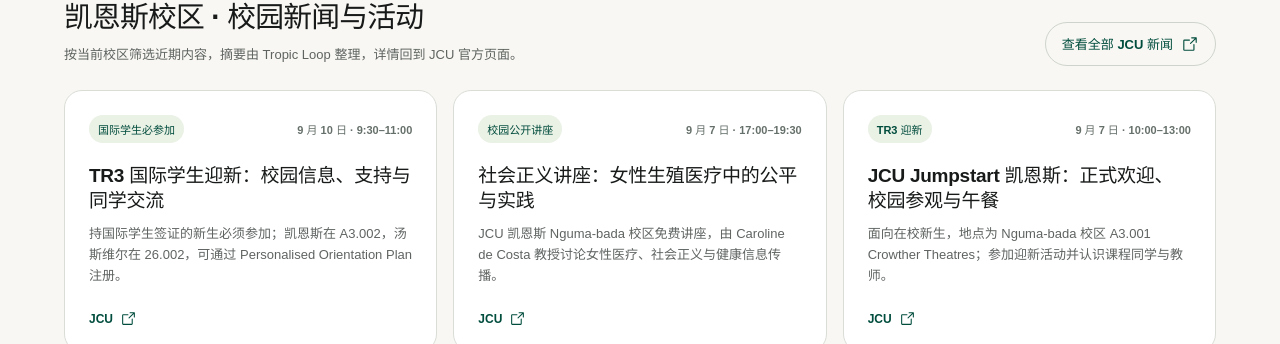
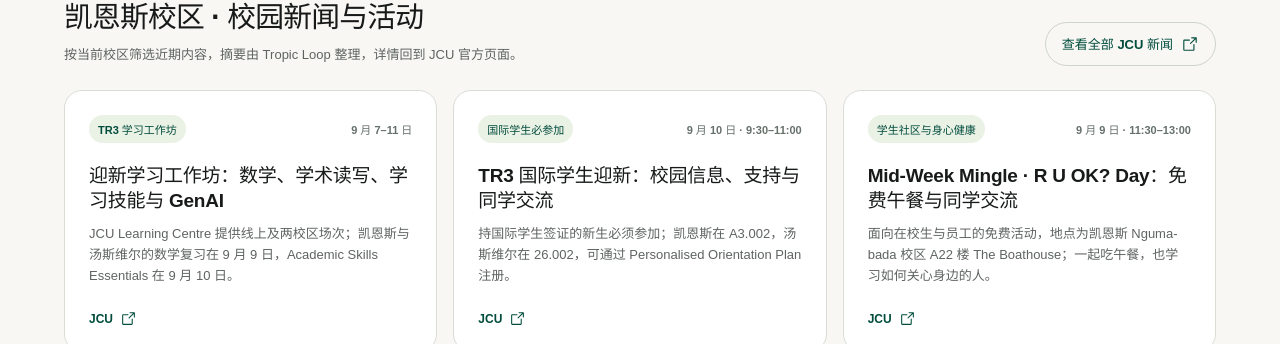
Before and after one commit to Haodong-Zhang1/Tropic-Loop-Website, a React (Vite) app: page / in a window 1280 px wide. Shown: the part 608-952 px from the top of the page. Built offline with nearby package versions, Linux system fonts and the light colour scheme.

Commit message:
Refresh September campus activities

```diff
--- a/src/data/content.js
+++ b/src/data/content.js
@@ -413,7 +413,7 @@
       newsTitle: "校园新闻与活动",
       newsIntro: "按当前校区筛选近期内容，摘要由 Tropic Loop 整理，详情回到 JCU 官方页面。",
       allNews: "查看全部 JCU 新闻",
-      newsUpdated: "内容更新于 2026 年 8 月 29 日",
+      newsUpdated: "内容更新于 2026 年 9 月 4 日",
       exploreTitle: "从校园开始",
       exploreIntro: "官方校园信息、住宿与创新空间，一次找到正确入口。",
     },
@@ -521,7 +521,7 @@
       newsTitle: "Campus news and events",
       newsIntro: "Recent stories are filtered by campus, summarised by Tropic Loop and linked back to the official JCU page.",
       allNews: "View all JCU news",
-      newsUpdated: "Content updated 29 August 2026",
+      newsUpdated: "Content updated 4 September 2026",
       exploreTitle: "Start with the campus",
       exploreIntro: "Official campus information, housing and innovation spaces with the right next link.",
     },
@@ -628,6 +628,26 @@
 
 export const campusNews = [
   {
+    id: "tax-time-townsville-2026",
+    campus: "townsville",
+    date: "2026-09-16",
+    dateLabel: { zh: "9 月 16 日 · 13:00–16:00", en: "16 Sep · 1–4pm" },
+    category: { zh: "学生税务支持", en: "Student tax support" },
+    title: { zh: "学生报税实用课：MyGov、收入、抵扣与 Medicare levy", en: "Tax Time Made Simple: MyGov, income, deductions and the Medicare levy" },
+    summary: { zh: "JCU Tax Clinic 面向在校生的免费实用课，地点为汤斯维尔校区 506 楼 117 室；报名于 9 月 14 日截止。", en: "A free practical session for current students from the JCU Tax Clinic in Building 506, Room 117, Townsville; registrations close 14 September." },
+    url: "https://www.jcu.edu.au/events/2026/september/tax-time-made-simple-for-uni-students",
+  },
+  {
+    id: "trimester-3-learning-centre-workshops-2026",
+    campus: "both",
+    date: "2026-09-11",
+    dateLabel: { zh: "9 月 7–11 日", en: "7–11 Sep" },
+    category: { zh: "TR3 学习工作坊", en: "TR3 study workshops" },
+    title: { zh: "迎新学习工作坊：数学、学术读写、学习技能与 GenAI", en: "Orientation workshops: maths, academic reading and writing, study skills and GenAI" },
+    summary: { zh: "JCU Learning Centre 提供线上及两校区场次；凯恩斯与汤斯维尔的数学复习在 9 月 9 日，Academic Skills Essentials 在 9 月 10 日。", en: "JCU Learning Centre offers online and campus sessions; Cairns and Townsville host Maths Refresher on 9 September and Academic Skills Essentials on 10 September." },
+    url: "https://www.jcu.edu.au/students/learningcentre/workshops/orientation-registration",
+  },
+  {
     id: "trimester-3-international-orientation-2026",
     campus: "both",
     date: "2026-09-10",
@@ -638,44 +658,24 @@
     url: "https://www.jcu.edu.au/events/2026/september/trimester-3-compulsory-international-orientation",
   },
   {
-    id: "social-justice-townsville-2026",
+    id: "mid-week-mingle-r-u-ok-cairns-2026",
+    campus: "cairns",
+    date: "2026-09-09",
+    dateLabel: { zh: "9 月 9 日 · 11:30–13:00", en: "9 Sep · 11:30am–1pm" },
+    category: { zh: "学生社区与身心健康", en: "Student community and wellbeing" },
+    title: { zh: "Mid-Week Mingle · R U OK? Day：免费午餐与同学交流", en: "Mid-Week Mingle · R U OK? Day: free lunch and student connection" },
+    summary: { zh: "面向在校生与员工的免费活动，地点为凯恩斯 Nguma-bada 校区 A22 楼 The Boathouse；一起吃午餐，也学习如何关心身边的人。", en: "A free event for current students and staff at The Boathouse, Building A22, Cairns, with lunch and practical conversations about checking in with others." },
+    url: "https://www.jcu.edu.au/events/2026/september/mid-week-mingle-r-u-ok-day",
+  },
+  {
+    id: "live-at-lunch-r-u-ok-townsville-2026",
     campus: "townsville",
     date: "2026-09-09",
-    dateLabel: { zh: "9 月 9 日 · 17:00–19:30", en: "9 Sep · 5–7:30pm" },
-    category: { zh: "校园公开讲座", en: "Campus lecture" },
-    title: { zh: "社会正义讲座：女性生殖医疗中的公平与实践", en: "Social Justice Lecture: equity in women's reproductive healthcare" },
-    summary: { zh: "JCU 汤斯维尔 Bebegu Yumba 校区免费讲座，由 Caroline de Costa 教授分享医疗公平的历史、现状与未竟议题。", en: "A free public lecture at JCU Townsville, with Professor Caroline de Costa examining the history, present practice and unfinished work of healthcare equity." },
-    url: "https://www.jcu.edu.au/events/2026/september/social-justice-lecture-2026-townsville",
-  },
-  {
-    id: "social-justice-cairns-2026",
-    campus: "cairns",
-    date: "2026-09-07",
-    dateLabel: { zh: "9 月 7 日 · 17:00–19:30", en: "7 Sep · 5–7:30pm" },
-    category: { zh: "校园公开讲座", en: "Campus lecture" },
-    title: { zh: "社会正义讲座：女性生殖医疗中的公平与实践", en: "Social Justice Lecture: equity in women's reproductive healthcare" },
-    summary: { zh: "JCU 凯恩斯 Nguma-bada 校区免费讲座，由 Caroline de Costa 教授讨论女性医疗、社会正义与健康信息传播。", en: "A free public lecture at JCU Cairns, with Professor Caroline de Costa discussing women's healthcare, social justice and health communication." },
-    url: "https://www.jcu.edu.au/events/2026/september/social-justice-lecture-2026-cairns",
-  },
-  {
-    id: "trimester-3-jumpstart-cairns-2026",
-    campus: "cairns",
-    date: "2026-09-07",
-    dateLabel: { zh: "9 月 7 日 · 10:00–13:00", en: "7 Sep · 10am–1pm" },
-    category: { zh: "TR3 迎新", en: "TR3 orientation" },
-    title: { zh: "JCU Jumpstart 凯恩斯：正式欢迎、校园参观与午餐", en: "JCU Jumpstart Cairns: official welcome, campus tour and lunch" },
-    summary: { zh: "面向在校新生，地点为 Nguma-bada 校区 A3.001 Crowther Theatres；参加迎新活动并认识课程同学与教师。", en: "For new current students at A3.001 Crowther Theatres, Nguma-bada campus, with orientation activities and opportunities to meet classmates and lecturers." },
-    url: "https://www.jcu.edu.au/events/2026/september/trimester-3-official-welcome-jcu-jumpstart-cairns",
-  },
-  {
-    id: "trimester-3-jumpstart-townsville-2026",
-    campus: "townsville",
-    date: "2026-09-07",
-    dateLabel: { zh: "9 月 7 日 · 10:00–13:00", en: "7 Sep · 10am–1pm" },
-    category: { zh: "TR3 迎新", en: "TR3 orientation" },
-    title: { zh: "JCU Jumpstart 汤斯维尔：正式欢迎、校园参观与午餐", en: "JCU Jumpstart Townsville: official welcome, campus tour and lunch" },
-    summary: { zh: "面向在校新生，地点为 Bebegu Yumba 校区 45.002 Medical Lecture Theatre；参加迎新活动并认识课程同学与教师。", en: "For new current students at Building 45, Room 002, Medical Lecture Theatre, Bebegu Yumba campus, with orientation activities and opportunities to meet classmates and lecturers." },
-    url: "https://www.jcu.edu.au/events/2026/september/trimester-3-official-welcome-jcu-jumpstart-townsville",
+    dateLabel: { zh: "9 月 9 日 · 11:00–13:00", en: "9 Sep · 11am–1pm" },
+    category: { zh: "学生社区与身心健康", en: "Student community and wellbeing" },
+    title: { zh: "Live @ Lunch · R U OK? Day：免费午餐与同学交流", en: "Live @ Lunch · R U OK? Day: free lunch and student connection" },
+    summary: { zh: "面向在校生的免费活动，地点为汤斯维尔 Bebegu Yumba 校区 143 楼 Central Plaza；用轻松交流开启一次关心彼此的对话。", en: "A free current-student event at Central Plaza, Building 143, Townsville, combining lunch with supportive conversations about checking in with others." },
+    url: "https://www.jcu.edu.au/events/2026/september/live-%40-lunch-r-u-ok-day",
   },
 ];
 
```
